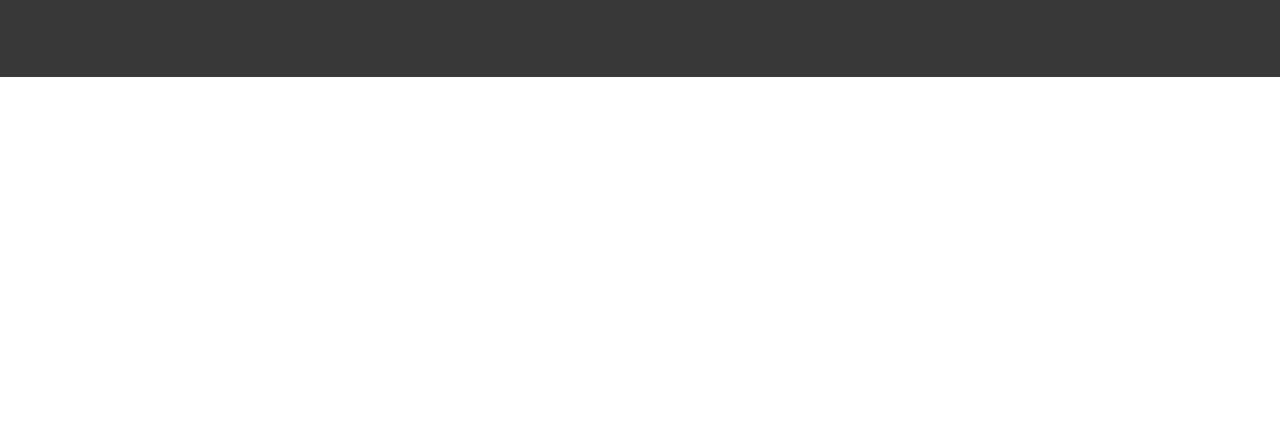
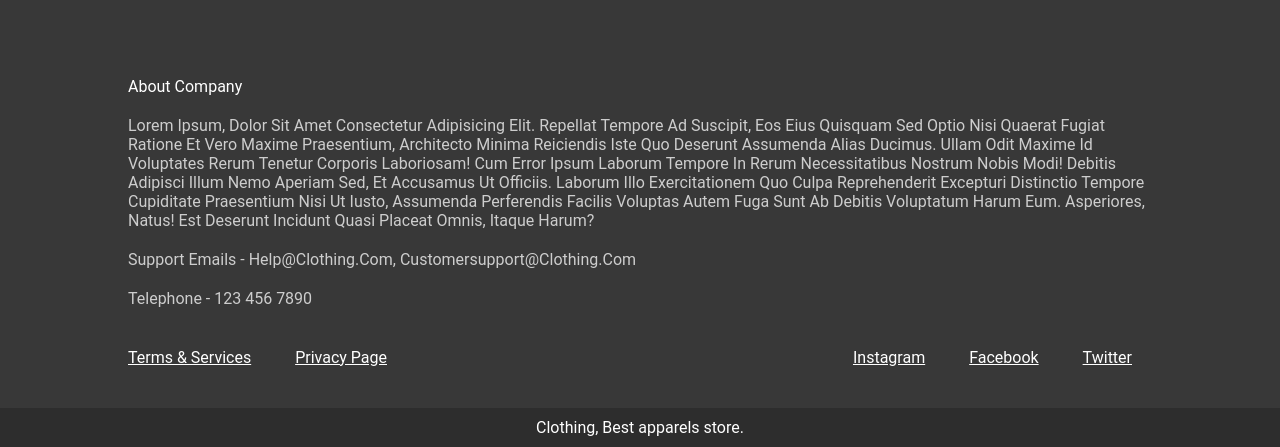
Before and after one commit to Austinbreathesair/Ecom, a plain HTML site: page public/index.html in a window 1280 px wide. Shown: the part 3926-4373 px from the top of the page. Before the commit the page ends 4003 px from the top, so only its background shows below. Drawn offline with Linux system fonts and the light colour scheme.

Commit message:
feat: added more info to footer, social links and privacy

```diff
--- a/public/css/footer.css
+++ b/public/css/footer.css
@@ -47,3 +47,42 @@ footer {
 .footer-link:hover {
   color: #fff;
 }
+
+.footer-title,
+.info {
+  color: rgba(255, 255, 255, 0.75);
+  margin: 20px 0;
+  text-transform: capitalize;
+}
+
+.footer-title {
+  margin-top: 80px;
+  color: #fff;
+}
+
+.footer-social-container {
+  margin-top: 40px;
+  display: flex;
+  justify-content: space-between;
+}
+
+.social-link {
+  color: #fff;
+  margin: 20px;
+  text-transform: capitalize;
+}
+
+.social-link:nth-child(1) {
+  margin-left: 0;
+}
+
+.footer-credit {
+  width: 100%;
+  padding: 10px;
+  position: absolute;
+  left: 0;
+  bottom: 0;
+  text-align: center;
+  color: #fff;
+  background: rgba(0, 0, 0, 0.2);
+}
--- a/public/index.html
+++ b/public/index.html
@@ -346,5 +346,27 @@
     </ul>
   </div>
 </div>
+<p class="footer-title">about company</p>
+<p class="info">Lorem ipsum, dolor sit amet consectetur adipisicing elit. Repellat tempore ad suscipit, eos eius quisquam sed optio nisi
+quaerat fugiat ratione et vero maxime praesentium, architecto minima reiciendis iste quo deserunt assumenda alias
+ducimus. Ullam odit maxime id voluptates rerum tenetur corporis laboriosam! Cum error ipsum laborum tempore in rerum
+necessitatibus nostrum nobis modi! Debitis adipisci illum nemo aperiam sed, et accusamus ut officiis. Laborum illo
+exercitationem quo culpa reprehenderit excepturi distinctio tempore cupiditate praesentium nisi ut iusto, assumenda
+perferendis facilis voluptas autem fuga sunt ab debitis voluptatum harum eum. Asperiores, natus! Est deserunt incidunt
+quasi placeat omnis, itaque harum?</p>
+<p class="info">support emails - help@clothing.com, customersupport@clothing.com</p>
+<p class="info">telephone - 123 456 7890</p>
+<div class="footer-social-container">
+  <div>
+    <a href="#" class="social-link">terms & services</a>
+    <a href="#" class="social-link">privacy page</a>
+  </div>
+  <div>
+    <a href="#" class="social-link">instagram</a>
+    <a href="#" class="social-link">facebook</a>
+    <a href="#" class="social-link">twitter</a>
+  </div>
+</div>
+<p class="footer-credit">Clothing, Best apparels store.</p>
 </footer>
 </html>
```
